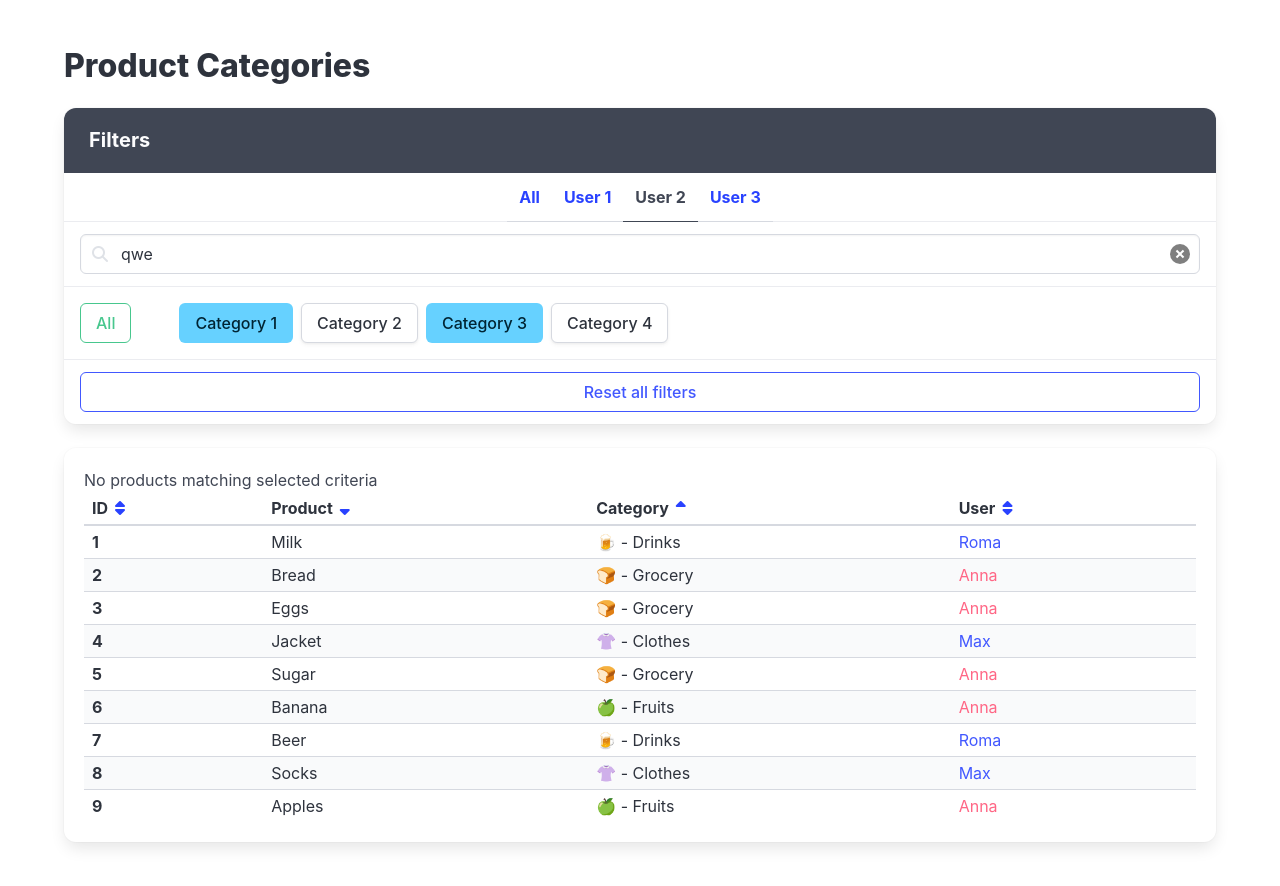
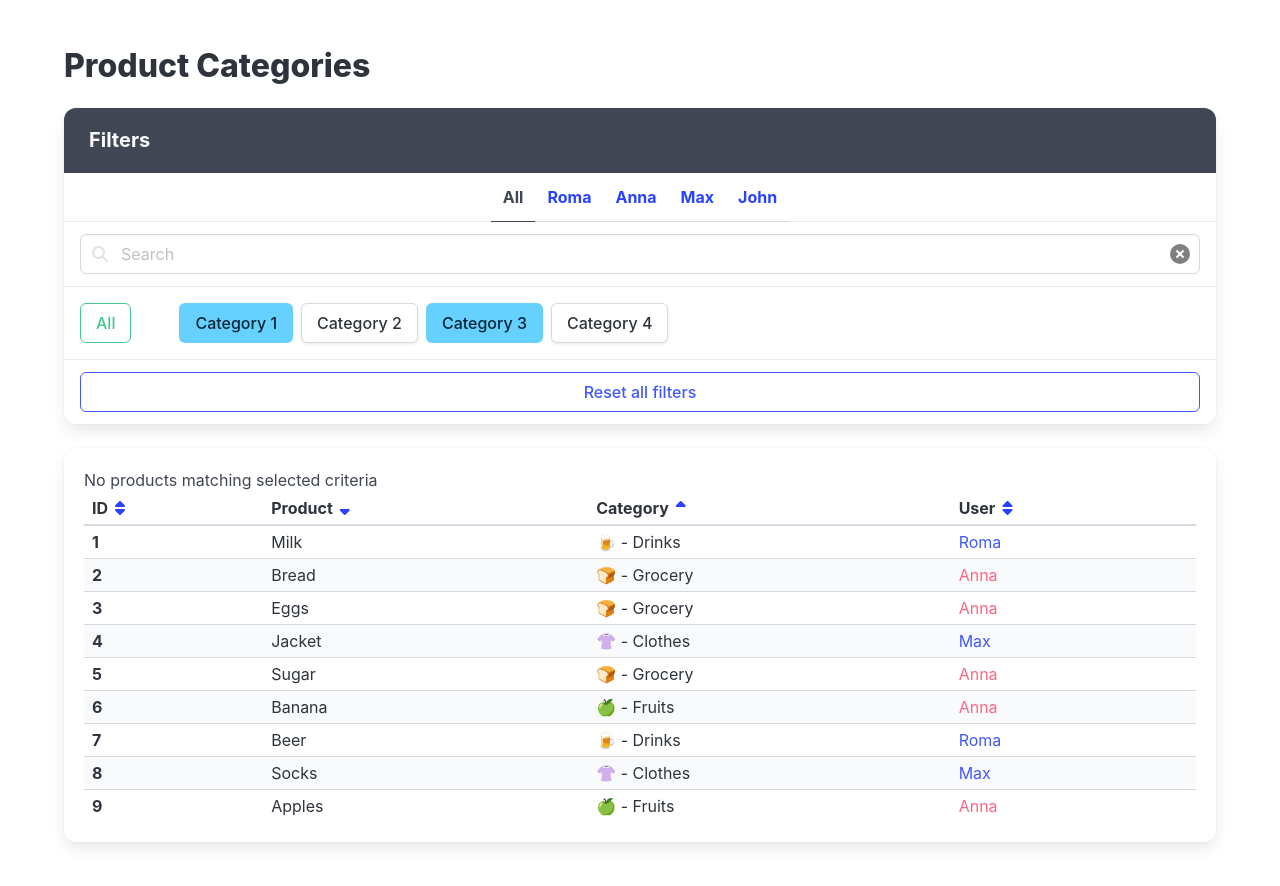
Before and after one commit to FrizZzaN/react_product-categories-practice_by_volodymyr, a React (Vite) app: page / in a window 1280 px wide. Shown: the top 886 px of the page. Built offline with nearby package versions, Linux system fonts and the light colour scheme.

Commit message:
Add user filtering and search functionality to product categories

```diff
--- a/src/App.jsx
+++ b/src/App.jsx
@@ -1,6 +1,8 @@
 /* eslint-disable jsx-a11y/accessible-emoji */
 import React from 'react';
 import './App.scss';
+import { useState } from 'react';
+
 
 import usersFromServer from './api/users';
 import categoriesFromServer from './api/categories';
@@ -19,7 +21,19 @@ const products = productsFromServer.map(product => {
   };
 });
 
-export const App = () => (
+
+export const App = () => {
+  const [selectedUserId, setSelectedUserId] = useState(null);
+  const [searchQuery, setSearchQuery] = useState('');
+
+  const filteredProducts = products
+  .filter(product => selectedUserId ? product.user.id === selectedUserId : true)
+  .filter(product => product.name.toLowerCase().includes(searchQuery.toLowerCase()));
+
+
+
+
+  return (
     <div className="section">
       <div className="container">
         <h1 className="title">Product Categories</h1>
@@ -29,21 +43,26 @@ export const App = () => (
             <p className="panel-heading">Filters</p>
 
             <p className="panel-tabs has-text-weight-bold">
-            <a data-cy="FilterAllUsers" href="#/">
+              <a
+                data-cy="FilterAllUsers"
+                href="#/"
+                onClick={() => setSelectedUserId(null)}
+                className={selectedUserId === null ? 'is-active' : ''}
+
+              >
                 All
               </a>
-
-            <a data-cy="FilterUser" href="#/">
-              User 1
+              {usersFromServer.map(user => (
+                <a
+                  data-cy="FilterUser"
+                  href="#/"
+                  key={user.id}
+                  onClick={() => setSelectedUserId(user.id)}
+                  className={selectedUserId === user.id ? 'is-active' : ''}
+                >
+                  {user.name}
                 </a>
-
-            <a data-cy="FilterUser" href="#/" className="is-active">
-              User 2
-            </a>
-
-            <a data-cy="FilterUser" href="#/">
-              User 3
-            </a>
+              ))}
             </p>
 
             <div className="panel-block">
@@ -53,11 +72,12 @@ export const App = () => (
                   type="text"
                   className="input"
                   placeholder="Search"
-                value="qwe"
+                  value={searchQuery}
+                  onChange={event => setSearchQuery(event.target.value)}
                 />
 
                 <span className="icon is-left">
-                <i className="fas fa-search" aria-hidden="true" />
+                  <i className="fas fa-search" aria-hidden="true"/>
                 </span>
 
                 <span className="icon is-right">
@@ -174,7 +194,7 @@ export const App = () => (
             </thead>
 
             <tbody>
-            {products.map(product => (
+              {filteredProducts.map(product => (
                 <tr data-cy="Product" key={product.id}>
                   <td className="has-text-weight-bold" data-cy="ProductId">
                     {product.id}
@@ -203,3 +223,4 @@ export const App = () => (
       </div>
     </div>
   );
+}
```
Lines whose indentation alone changed are shown as unchanged.
